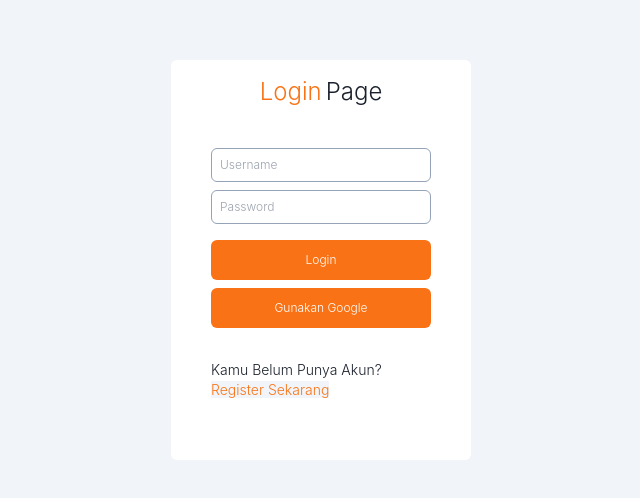
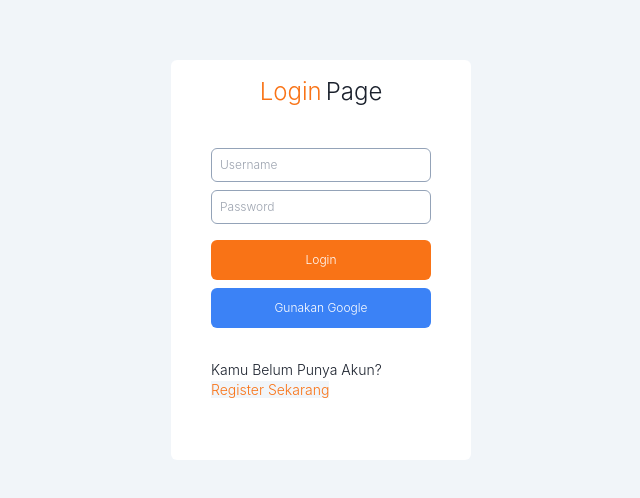
Before and after one commit to Hendra89ms/ReactJs_firebase_crud_todoListApp, a React (Vite) app: page / in a window 1280 px wide. Shown: the part 140-638 px from the top of the page, without its empty margins (319-959 px from the left). Built offline with nearby package versions, Linux system fonts and the light colour scheme; no server answers.

Commit message:
perubahan lagi

```diff
--- a/src/components/login/Login.jsx
+++ b/src/components/login/Login.jsx
@@ -1,7 +1,25 @@
-import React from 'react';
+import React, { useEffect } from 'react';
 import { Link } from 'react-router-dom';
+import { getAuth, signInWithPopup, GoogleAuthProvider } from 'firebase/auth'
+import { auth } from '../../firebase_config';
 
 export default function LoginPage({ setLogin }) {
+
+    const handleGoogleLogin = () => {
+        const auth = getAuth()
+        const provider = new GoogleAuthProvider()
+        signInWithPopup(auth, provider)
+            .then(res => {
+                console.log(res.user)
+            })
+            .catch(err => {
+                console.log(err)
+            })
+    }
+
+    useEffect(() => {
+        console.log(auth)
+    }, [])
 
     return (
         <>
@@ -39,8 +57,9 @@ export default function LoginPage({ setLogin }) {
 
 
                             <button
-                                type='submit'
-                                className='bg-orange-500 text-white rounded-md h-[40px] hover:bg-orange-400 duration-300  '
+                                onClick={handleGoogleLogin}
+                                type='button'
+                                className='bg-blue-500 text-white rounded-md h-[40px] hover:bg-blue-400 duration-300  '
                             >Gunakan Google</button>
                         </div>
 
--- a/src/components/todo/ListTodo.jsx
+++ b/src/components/todo/ListTodo.jsx
@@ -104,7 +104,7 @@ export default function ListTodo({ getTodoId }) {
 
                             <Link to={'/addTodo'} className='flex justify-center items-center'>
                                 <button
-                                    className='w-[80px] h-[80px] rounded-full bg-orange-500 text-white text-[40px] fixed bottom-[100px] left-[250px] border-0 outline-none sm:bottom-[10px] sm:right-0 sm:left-[600px] '
+                                    className='w-[80px] h-[80px] rounded-full bg-orange-500 text-white text-[40px] fixed bottom-[100px] left-[250px] border-0 outline-none sm:bottom-[40px] sm:right-0 sm:left-[800px] '
                                 >
                                     +</button>
                             </Link>
--- a/src/firebase_config.js
+++ b/src/firebase_config.js
@@ -1,6 +1,7 @@
 // Import the functions you need from the SDKs you need
 import { initializeApp } from "firebase/app";
 import { getFirestore } from 'firebase/firestore'
+import { getAuth } from "firebase/auth";
 
 // Your web app's Firebase configuration
 const firebaseConfig = {
@@ -14,4 +15,5 @@ const firebaseConfig = {
 
 // Initialize Firebase
 const app = initializeApp(firebaseConfig);
+export const auth = getAuth(app)
 export const db = getFirestore(app)
```
